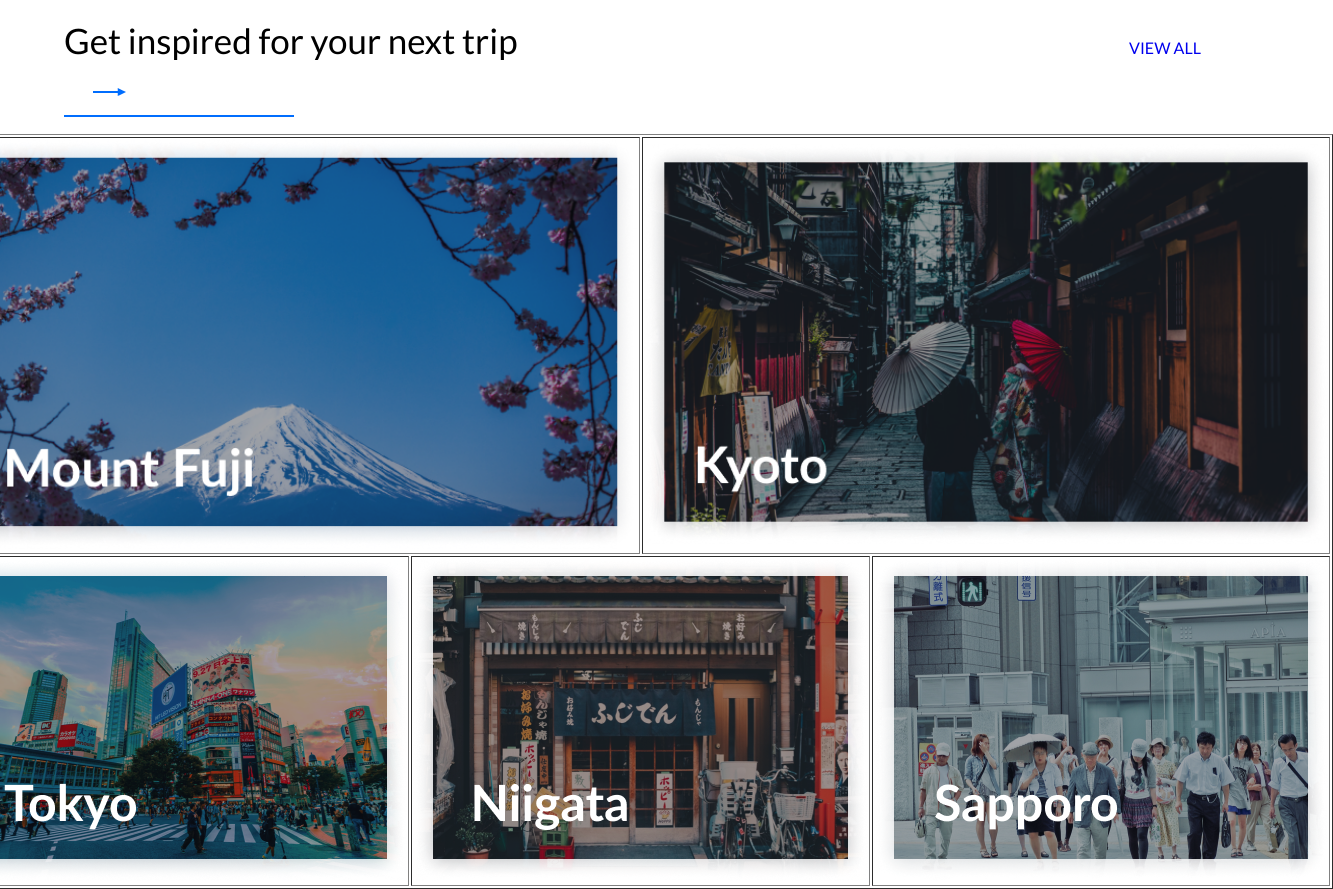
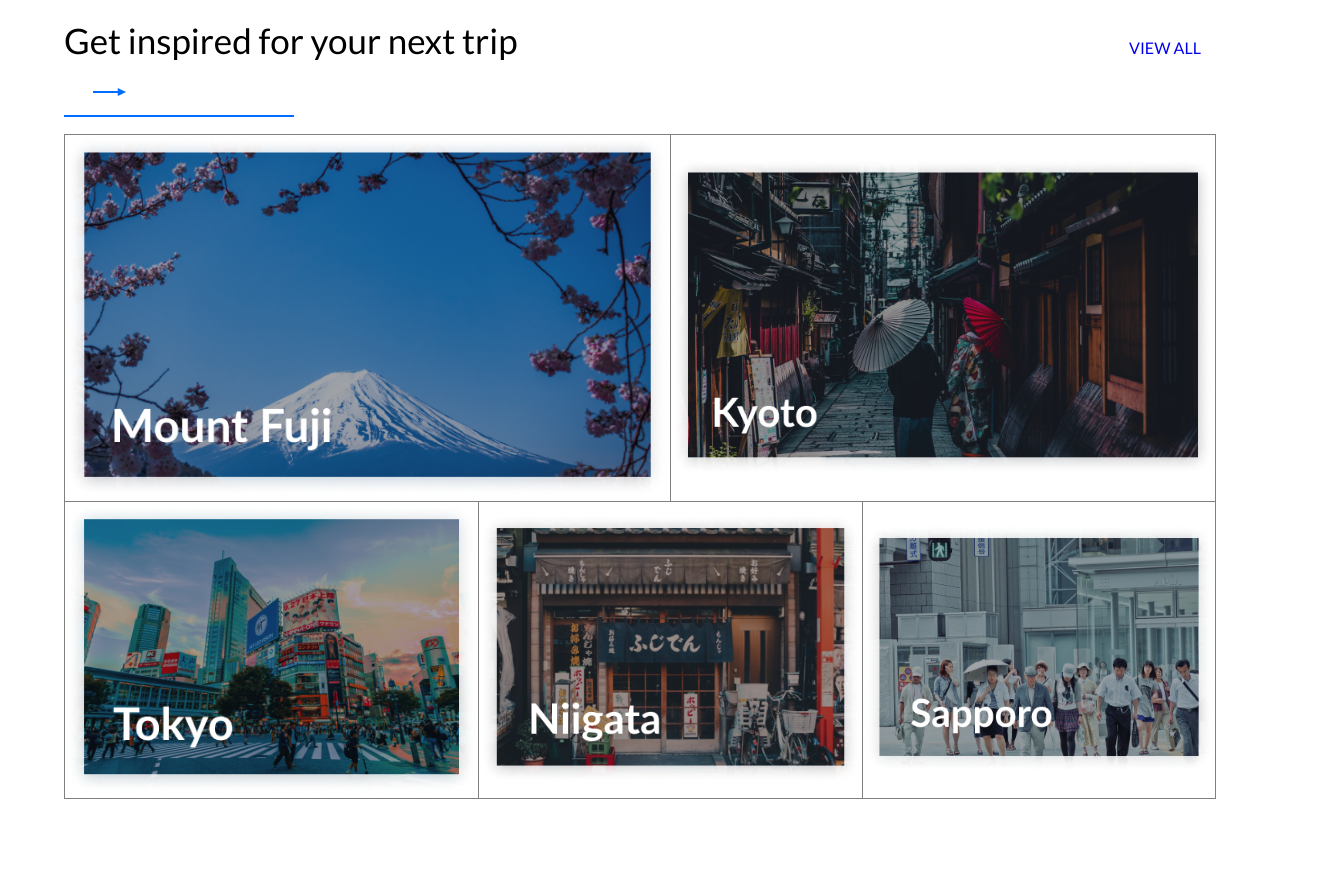
Before and after one commit to kejfad2820/turanov, a plain HTML site: page Работа/travel-landing/index.html in a window 1280 px wide. Shown: the part 1420-2309 px from the top of the page, 1333 px wide, since content can reach past the window. After the commit the page ends 2239 px from the top, so only its background shows below. Drawn offline with Linux system fonts and the light colour scheme.

Commit message:
Update styles.css

```diff
--- a/Работа/travel-landing/styles.css
+++ b/Работа/travel-landing/styles.css
@@ -280,31 +280,24 @@
 	display: flex;
 	justify-content: center;
 
-	border-collapse: collapse;
-	border-spacing: 0;
+	width: 100%;
 }
 
-.inspired-images{
+.inspired-table{
 	width: 100%;
-	height: 100vh;
+	border-collapse: collapse;
 }
 
 .library-img-1,
 .library-img-2{
 	width: 100%;
-	padding: 0px 0px;
-	margin: 0;
+	height: 100%;
+	margin-top: 0px;
 }
 
 .library-img-3,
 .library-img-4,
 .library-img-5{
-	padding: 0px 0px;
-	margin: 0;
+	width: 100%;
+	height: 100%;
 }
-
-#header,
-#footer{
-	margin: 0px;
-	padding: 0px;
-}
```
